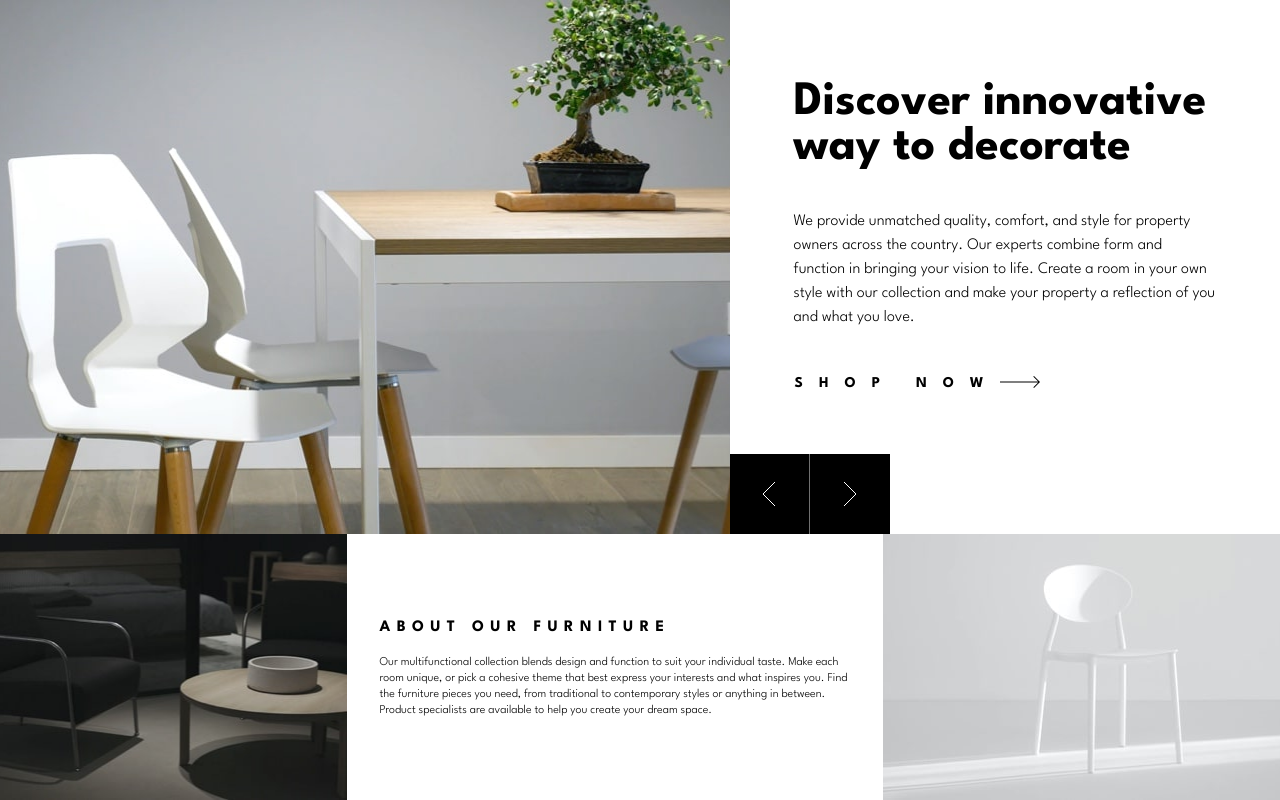
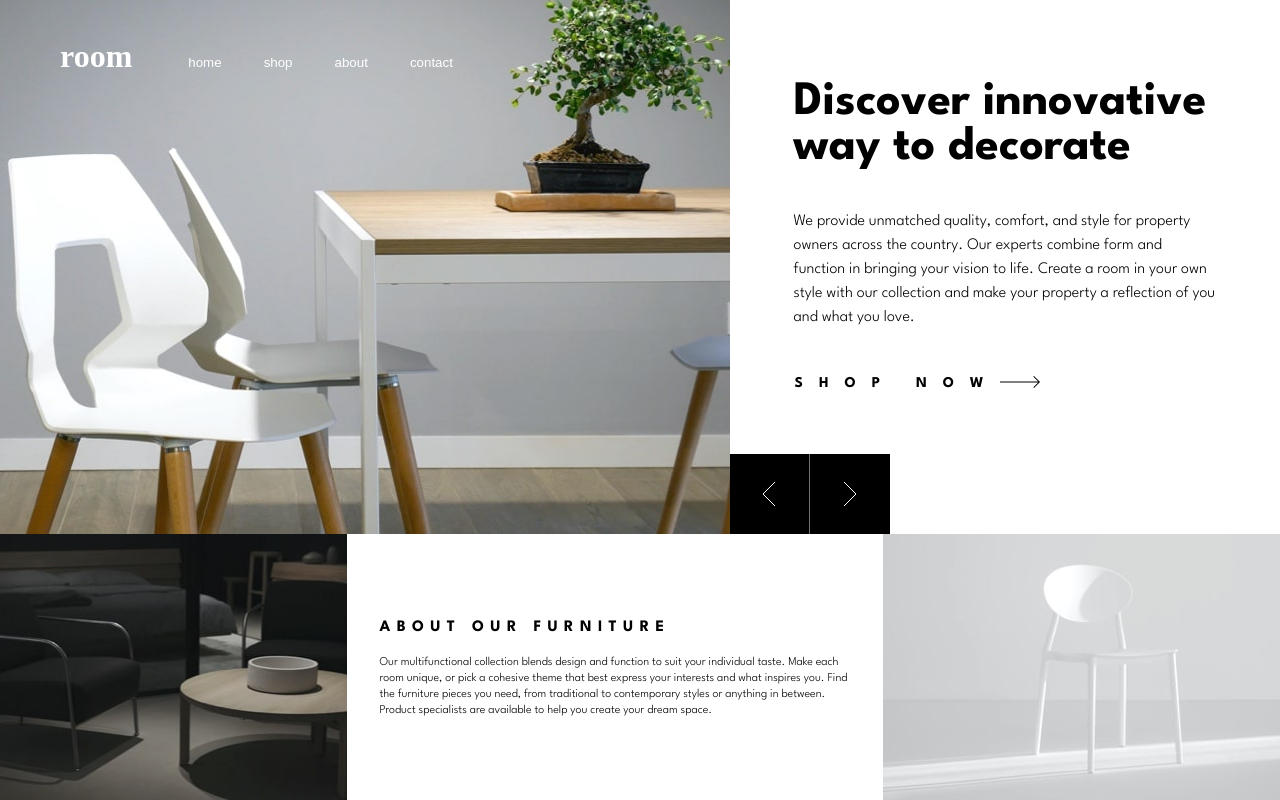
Before and after one commit to esther-ofosu/room-homepage, an Angular app: page /home in a window 1280 px wide. Built offline with nearby package versions, Linux system fonts and the light colour scheme.

Commit message:
shop-now-arrow

```diff
--- a/src/app/homepage/homepage.component.html
+++ b/src/app/homepage/homepage.component.html
@@ -1,5 +1,5 @@
 <div id="body-div">
-    <!-- <app-nav></app-nav> -->
+    <app-nav></app-nav>
     <app-side></app-side>
 </div>
 <app-footer></app-footer>
--- a/src/app/nav/nav.component.css
+++ b/src/app/nav/nav.component.css
@@ -9,11 +9,19 @@
     margin-left: 60px;
     display: flex;
     width: 500px;
+    position: absolute;
+    font-family: 'LeagueSpartan';
 }
 
 nav{
     margin-left: 50px;
     margin-top: 45px;
+}
+
+button:hover{
+    cursor: pointer;
+    /* text-decoration: underline; */
+    padding-bottom: 5px;
 }
 
 #h1{
@@ -23,15 +31,21 @@ nav{
 
 button{
     color: white;
+    font-weight: 500;
+    margin-bottom: 10px;
+
 }
 
 nav button{
     border: none;
     outline: none;
-    margin-right: 40px;
+    margin-right: 30px;
     background:transparent;
+
 }
 
 nav button:hover{
     cursor: pointer;
+    border-bottom: 2px solid;
+
 }
--- a/src/app/side/side.component.css
+++ b/src/app/side/side.component.css
@@ -37,6 +37,11 @@
     left: 0;
 }
 
+#small-box:hover{
+    cursor: pointer;
+
+}
+
 #left-arrow, #right-arrow{
     height: 80px;
     width: 80px;
@@ -47,6 +52,10 @@
 
 #right-arrow{
     background-image: url('/assets/images/icon-angle-right.svg');
+}
+
+#right-arrow:hover, #left-arrow:hover{
+    background-color: gray ;
 }
 
 #left-arrow {
@@ -85,6 +94,11 @@ h3{
     display: flex;
 }
 
+#shop-now-div:hover{
+    cursor: pointer;
+    color: gray;
+}
+
 img{
     height: 12px;
     width: 40px;
```
